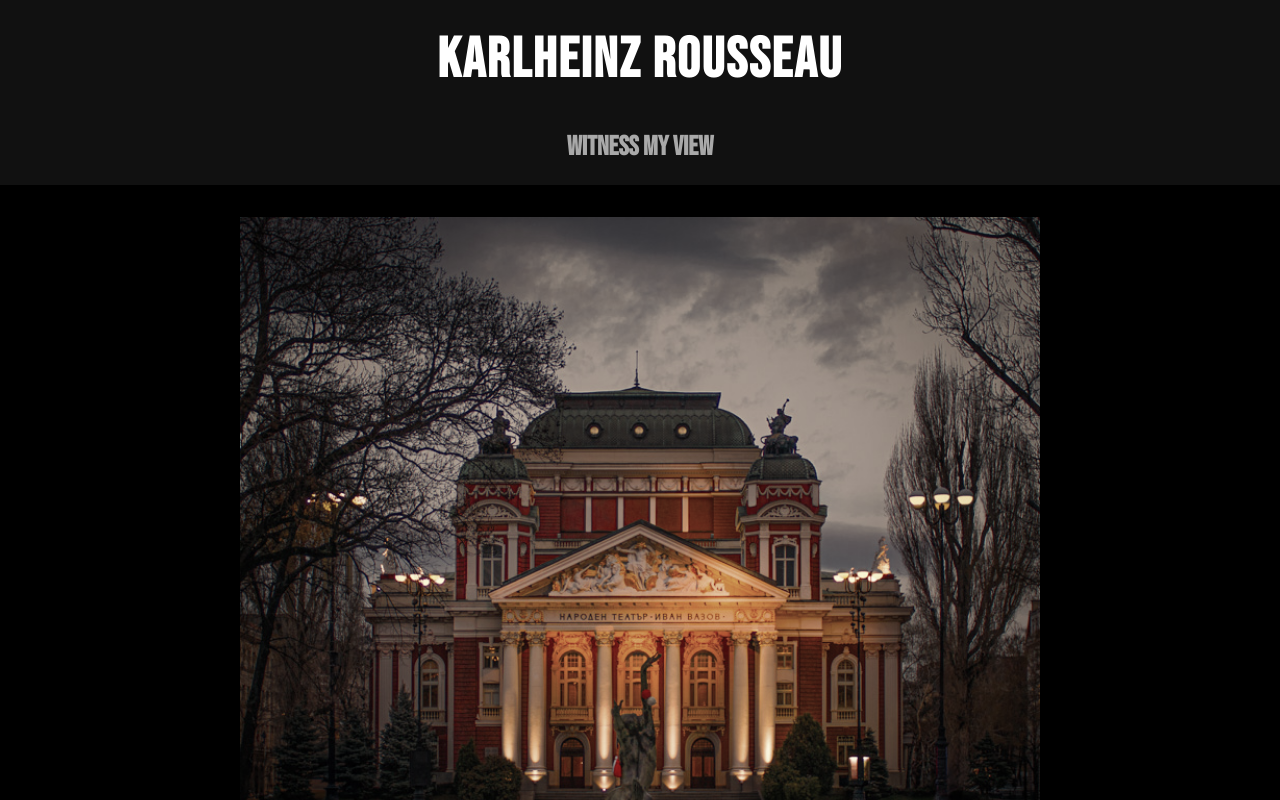
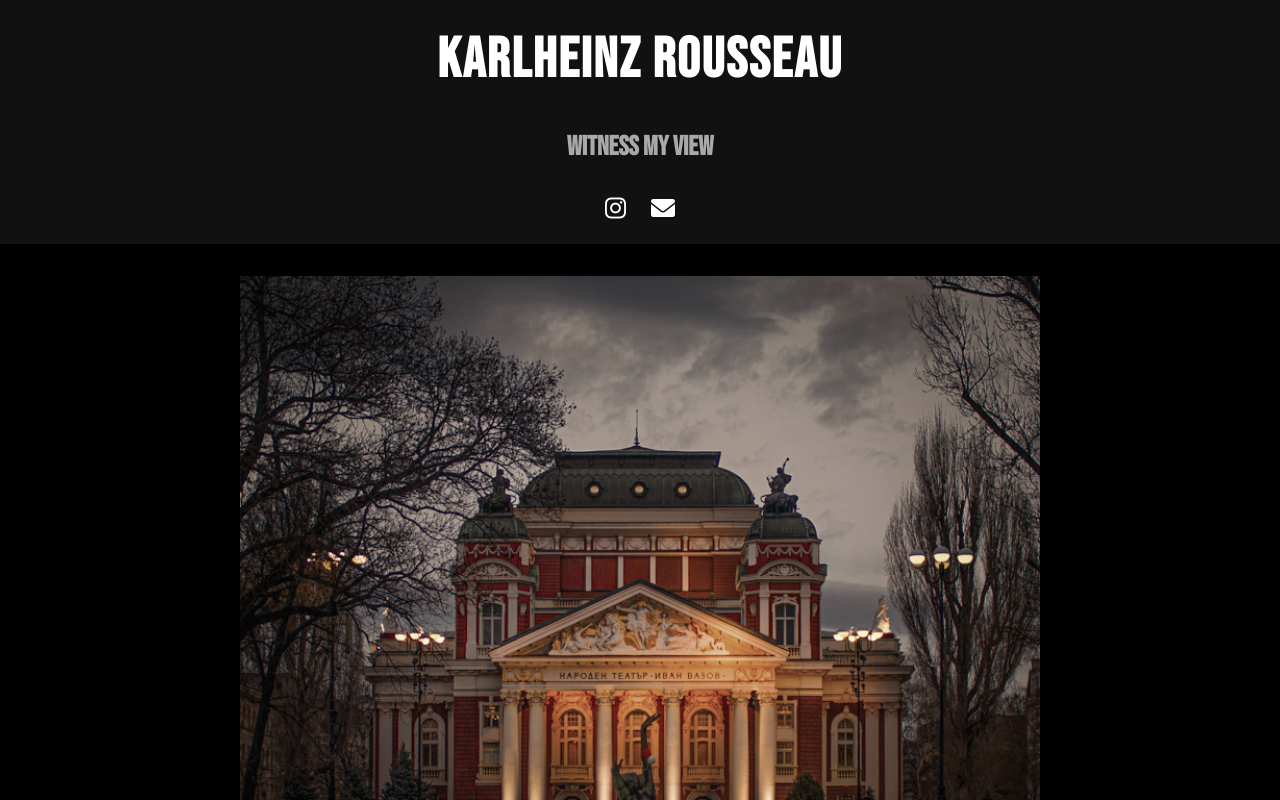
Before and after one commit to khrousseau/khrousseau.github.io, a plain HTML site: page index.html in a window 1280 px wide. Shown: the top 800 px of the page. Drawn offline with nearby package versions, Linux system fonts and the light colour scheme.

Commit message:
Update index.html

```diff
--- a/index.html
+++ b/index.html
@@ -6,11 +6,22 @@
     <title>Karlheinz Rousseau Photography</title>
     <link rel="stylesheet" href="styles.css">
     <link href="https://fonts.googleapis.com/css2?family=Bebas+Neue&family=Open+Sans:wght@400;700&family=Great+Vibes&display=swap" rel="stylesheet">
+    <link rel="stylesheet" href="https://cdnjs.cloudflare.com/ajax/libs/font-awesome/6.0.0-beta3/css/all.min.css">
 </head>
 <body>
     <header>
         <h1>Karlheinz Rousseau</h1>
         <h2>Witness My View</h2>
+
+        <!-- Social Icons -->
+        <div class="social-icons">
+            <a href="https://www.instagram.com/khrousseau.art" target="_blank" class="icon">
+                <i class="fab fa-instagram"></i>
+            </a>
+            <a href="mailto:khrousseau.art@gmail.com" class="icon">
+                <i class="fas fa-envelope"></i>
+            </a>
+        </div>
     </header>
 
     <main>
```
